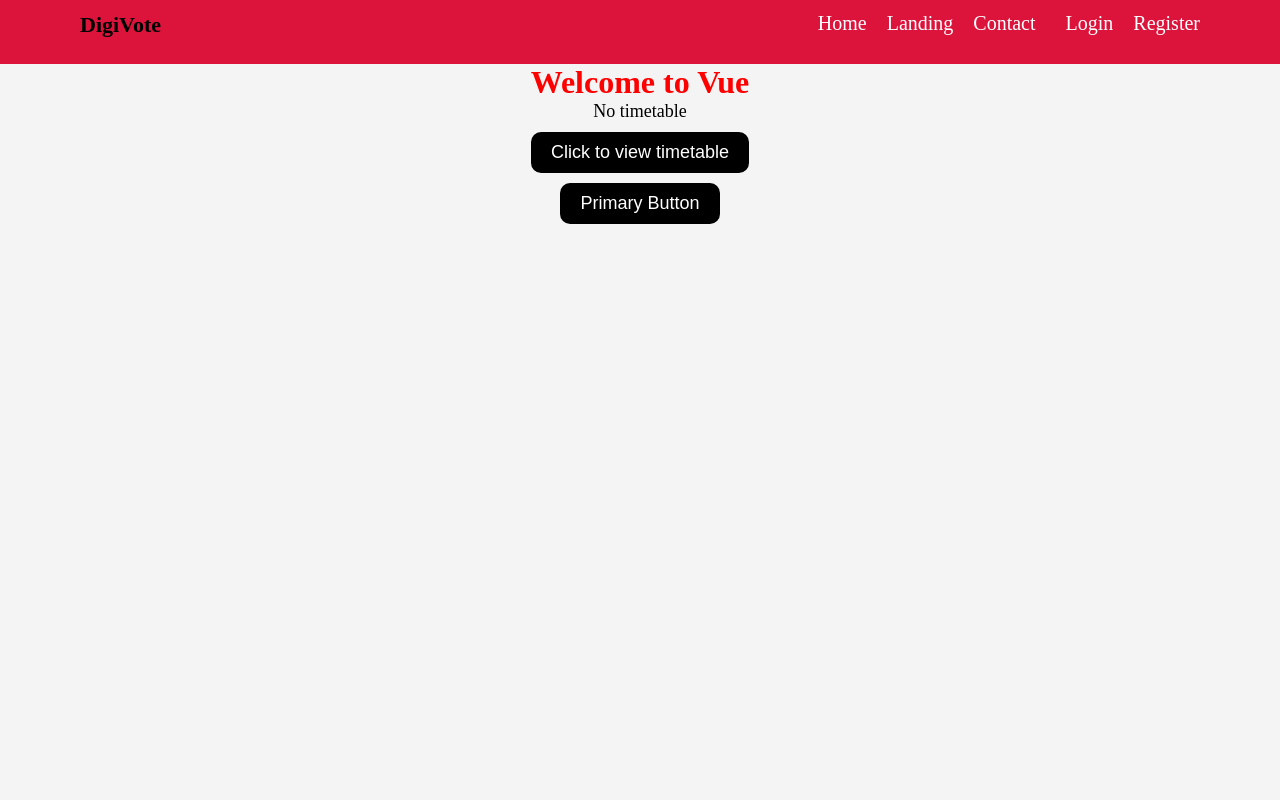
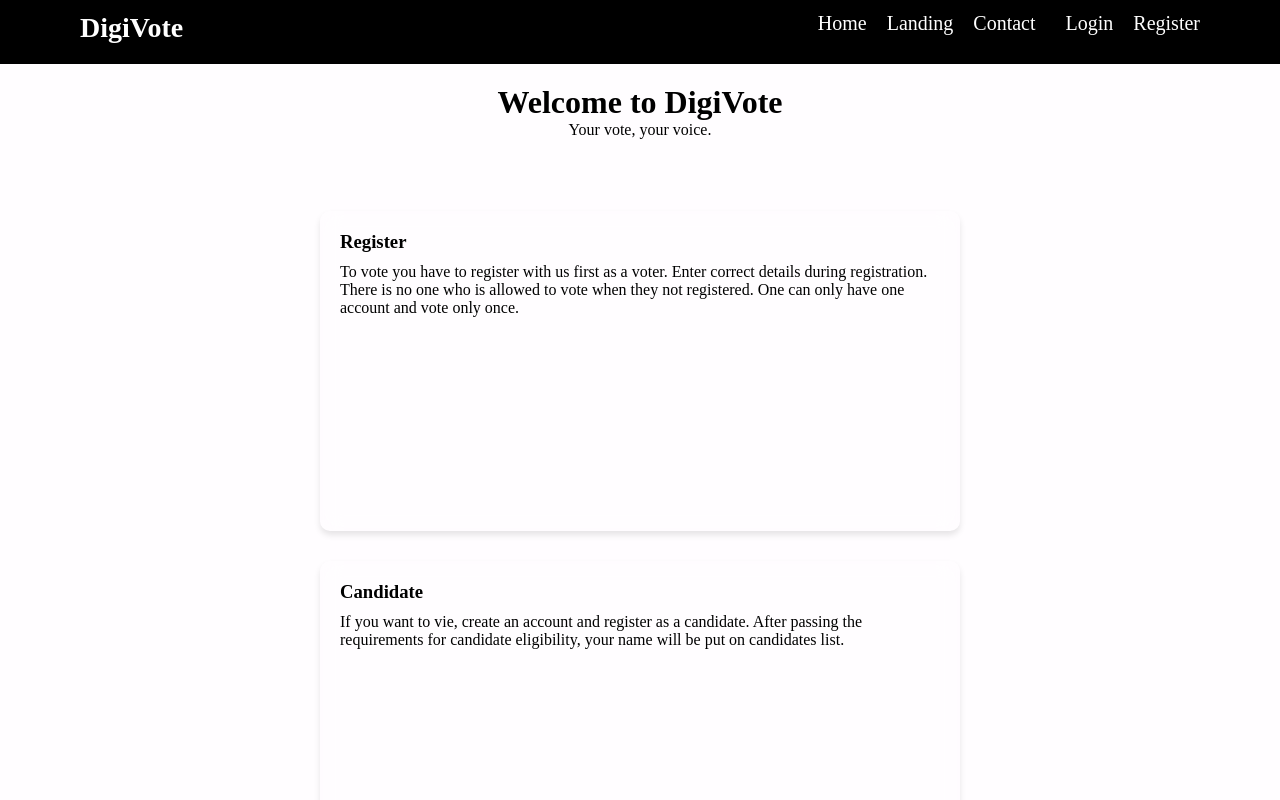
Before and after one commit to munyi-victor/vuejs-gdsc-session, a Vue app: page / in a window 1280 px wide. Shown: the top 800 px of the page. Built offline with nearby package versions, Linux system fonts and the light colour scheme.

Commit message:
made home

```diff
--- a/src/App.vue
+++ b/src/App.vue
@@ -53,7 +53,7 @@ function closeMenu() {
     top: 0;
     position: relative;
     display: flex;
-    background-color: crimson;
+    background-color: #000;
     width: 100%;
     height: 8vh;
     padding: 12px 80px;
@@ -68,10 +68,10 @@ function closeMenu() {
   }
 
   .logo {
-    color: black;
+    color: white;
     background: transparent;
     text-decoration: none;
-    font-size: 22px;
+    font-size: 28px;
     font-weight: bold;
   }
 
@@ -97,6 +97,7 @@ function closeMenu() {
     font-weight: bold;
     cursor: pointer;
     display: none;
+    color: #fff;
   }
 
   @media screen and (max-width:760px) {
@@ -120,7 +121,8 @@ function closeMenu() {
       right: 0;
       height: 50vh;
       padding-top: 20px;
-      background-color: crimson;
+      background: #333;
+      z-index: 1;
       transition: right 0.5s ease-in-out;
     }
 
--- a/src/assets/main.css
+++ b/src/assets/main.css
@@ -14,3 +14,21 @@ html {
   text-align: center;
   align-items: center;
 }
+
+.btn {
+  display: flex;
+  padding: 10px 20px;
+  border: none;
+  border-radius: 15px;
+  background-color: #000;
+  color: #fff;
+  margin-top: 10px;
+  font-size: 18px;
+  cursor: pointer;
+  justify-content: center;
+  text-align: center;
+}
+
+.btn:hover {
+  background-color: #333;
+}
--- a/src/router/index.js
+++ b/src/router/index.js
@@ -3,6 +3,7 @@ import HomeView from '../views/HomeView.vue'
 import LandingView from '../views/LandingView.vue'
 import RegisterView from '../views/RegisterView.vue'
 import LoginView from "../views/LoginView.vue"
+import DashboardView from '../views/DashboardView.vue'
 
 const router = createRouter({
   history: createWebHistory(import.meta.env.BASE_URL),
@@ -26,6 +27,11 @@ const router = createRouter({
       path: '/login',
       name: 'login page',
       component: LoginView
+    },
+    {
+      path: '/dashboard',
+      name: 'dashboard page',
+      component: DashboardView
     }
   ]
 })
--- /dev/null
+++ b/src/views/DashboardView.vue
@@ -0,0 +1,3 @@
+<template>
+  <h1>Dashboard</h1>
+</template>
--- a/src/views/HomeView.vue
+++ b/src/views/HomeView.vue
@@ -1,94 +1,85 @@
 <script setup>
-import { ref } from "vue";
-
-let timetable = [
-  {
-    period:"Morning",
-    time: "8:00 a.m"
-  },
-  {
-    period:"Noon",
-    time: "12:00 p.m"
-  },
-  {
-    period:"Afternoon",
-    time: "2:00 p.m"
-  },
-  {
-    period:"Evening",
-    time: "6:00 p.m"
-  }
-]
-
-let show = ref(false)
-
-function showTimetable() {
-  show.value = true
-}
+import router from '@/router';
 </script>
 
 <template>
-  <main>
-    <h1>Welcome to Vue</h1>
-
-    <div class="gridDisp" v-if="show===true">
-      <div v-for="i in timetable" :key="i">
-        <p>{{ i.period }}</p>
-        <p>{{ i.time }}</p>
-    </div>
-    </div>
-    <div v-else>
-      <p>No timetable</p>
+  <div class="home-conainer">
+    <div style="margin-top: 20px;">
+      <h1>Welcome to DigiVote</h1>
+      <p>Your vote, your voice.</p>
     </div>
 
-    <!-- <p v-if="show===false">0708xxxx36</p>
-    <p v-else>0708905136</p> -->
+    <div class="overview-container">
+      <div class="overview">
+        <h3>Register</h3>
+        <p>
+          To vote you have to register with us first as a voter. Enter correct details during registration. There is no one who is allowed to vote when they not registered. One can only have one account and vote only once.
+        </p>
+      </div>
 
-    <!-- <div class="grid">
+      <div class="overview">
+        <h3>Candidate</h3>
+        <p>
+          If you want to vie, create an account and register as a candidate. After passing the requirements for candidate eligibility, your name will be put on candidates list.
+        </p>
+      </div>
+
+      <div class="overview">
+        <h3>Voting process</h3>
+        <p>
+          After confirming all registered candidates, the platform will produce a simple interface where all voters can vote for teir preferred candidates.
+        </p>
+      </div>
+
+      <div class="overview">
+        <h3>Votes tally</h3>
+        <p>After voting exercise, tallying will be done automatically and realtime results will be displayed on the system. All registered voters will be able to track their candidates' position.</p>
+      </div>
+
+      <div class="overview">
+        <h3>Accuracy</h3>
+        <p>
+          And since tallying is done automatically, we guarantee a 100% accuracy on our tally and results. In case of anything, the servers will be opened to track the votes.
+        </p>
+      </div>
+
       <div>
-        <p>Morning</p>
+        <button class="btn" @click="router.push('/login')">Begin now</button>
       </div>
-      <div>
-        <p>Noon</p>
-      </div>
-      <div>
-        <p>Afternoon</p>
-      </div>
-      <div>
-        <p>Evening</p>
-      </div>
-    </div> -->
-
-    <button class="button" @click="showTimetable">Click to view timetable</button>
-
-    <div>
-      <button class="button">Primary Button</button>
     </div>
-  </main>
+  </div>
 </template>
 
 
 <style scoped>
-  h1{
-    color: red;
-  }
-  p{
-    font-size: 18px;
-  }
-  .gridDisp{
-    display: grid;
-    grid-template-columns: repeat(4, 1fr);
-    gap: 20px;
-    font-size: 18px;
-  }
-  .button {
-    padding: 10px 20px;
-    border: none;
-    border-radius: 10px;
-    background-color: black;
-    color: white;
-    margin-top: 10px;
-    font-size: 18px;
-    cursor: pointer;
-  }
+.home-conainer{
+  text-align: center;
+  display: flex;
+  flex-direction: column;
+  gap: 40px;
+  background: #fffdff;
+}
+
+.overview-container {
+  text-align: center;
+  display: flex;
+  flex-direction: column;
+  gap: 30px;
+  padding: 4vh 25vw;
+}
+
+.overview {
+  background: rgba(255, 255, 255, 0.1);
+  width: 50vw;
+  height: 40vh;
+  text-align: left;
+  backdrop-filter: blur(10px);
+  box-shadow: 0px 4px 6px rgba(0, 0, 0, 0.1);
+  border-radius: 10px;
+  padding: 20px;
+}
+
+.overview p {
+  margin-top: 10px;
+}
 </style>
--- a/src/views/LoginView.vue
+++ b/src/views/LoginView.vue
@@ -18,7 +18,7 @@ async function handleSubmit(event) {
         position:'top-right'
       })
     } else {
-      router.push("/");
+      router.push("/dashboard");
 
       email.value = ""
       password.value = ''
@@ -89,22 +89,6 @@ async function handleSubmit(event) {
   font-size: 18px;
   background-color: #fff;
 }
-.btn {
-  display: flex;
-  padding: 10px 20px;
-  border: none;
-  border-radius: 15px;
-  background-color: #000;
-  color: #fff;
-  margin-top: 10px;
-  font-size: 18px;
-  cursor: pointer;
-  justify-content: center;
-  text-align: center;
-}
-.btn:hover {
-  background-color: #333;
-}
 
 @media screen and (max-width: 760px) {
   .form {
--- a/src/views/RegisterView.vue
+++ b/src/views/RegisterView.vue
@@ -113,22 +113,6 @@ async function handleSubmit(event) {
   font-size: 18px;
   background-color: #fff;
 }
-.btn {
-  display: flex;
-  padding: 10px 20px;
-  border: none;
-  border-radius: 15px;
-  background-color: #000;
-  color: #fff;
-  margin-top: 10px;
-  font-size: 18px;
-  cursor: pointer;
-  justify-content: center;
-  text-align: center;
-}
-.btn:hover {
-  background-color: #333;
-}
 
 @media screen and (max-width: 760px) {
   .form {
```
